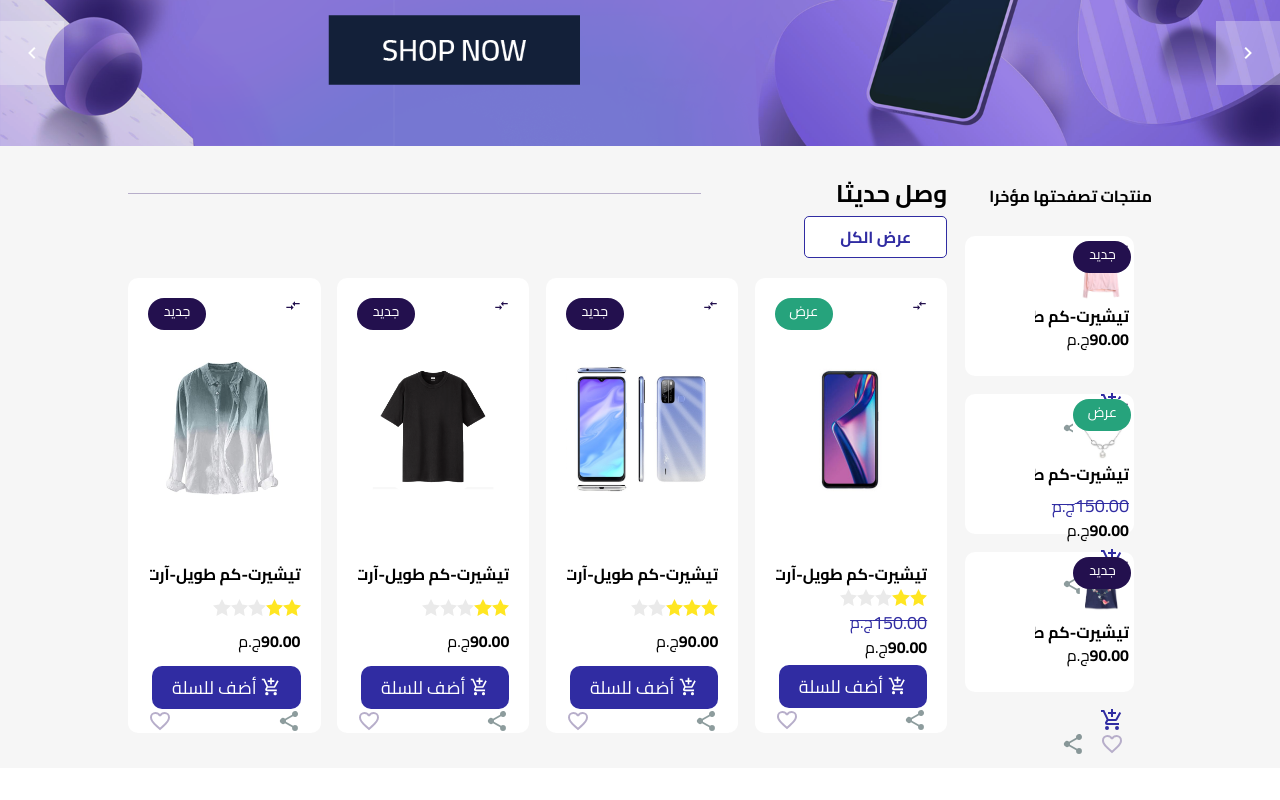
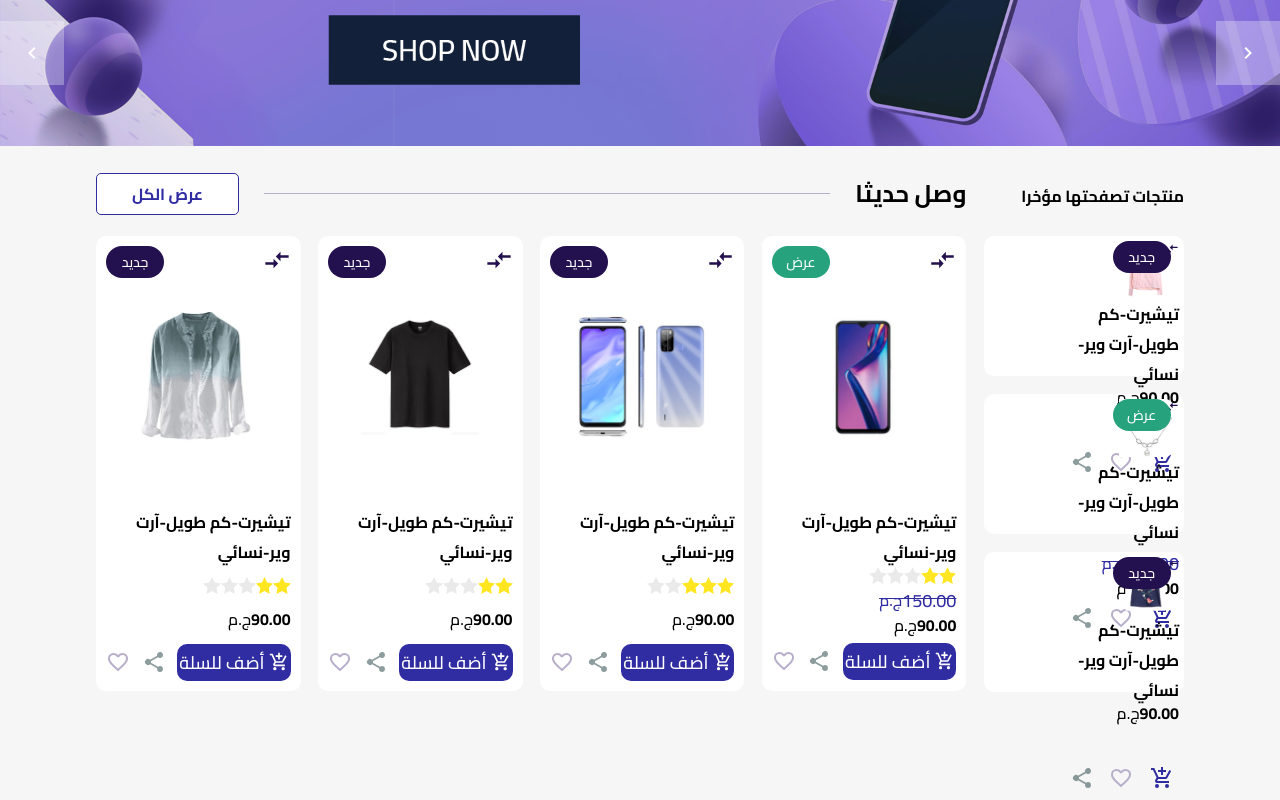
Before and after one commit to omniaa7med/K-Shop, an Angular app: page / in a window 1280 px wide. Shown: the part 291-1091 px from the top of the page. Before the commit the page ends 1059 px from the top, so only its background shows below. Built offline with nearby package versions, Linux system fonts and the light colour scheme.

Commit message:
'card product and home responsive'

```diff
--- a/src/_general.scss
+++ b/src/_general.scss
@@ -1,5 +1,5 @@
 @import "./variables";
-@import url("https://fonts.googleapis.com/css2?family=Cairo:wght@400;700&display=swap");
+@import url("https://fonts.googleapis.com/css2?family=Cairo:wght@500;700&display=swap");
 
 * {
   margin: 0;
@@ -32,7 +32,7 @@ h5 {
 
 body {
   font-family: "Cairo", sans-serif !important;
-
+  background-color: #f6f6f6;
   text-align: right;
   direction: rtl;
 }
@@ -81,12 +81,8 @@ input {
   line-height: 1;
 }
 
-// .margin-10 {
-//   margin-top: 10px;
-// }
-
 h4 {
-  width: 99%;
+  width: 100%;
   white-space: nowrap;
   overflow: hidden;
 }
@@ -94,7 +90,6 @@ h4 {
 .tooltip {
   position: relative;
   display: inline-block;
-  // border-bottom: 1px dotted black;
 }
 
 .tooltip .tooltiptext {
@@ -122,18 +117,28 @@ h4 {
 .social {
   padding: 0 5px;
 }
+
+// ----------------------------------------------------------
+//                 Media Query  600px and down              -
+// ----------------------------------------------------------
 @media screen and (max-width: 600px) {
   :root {
     width: auto;
     font-size: 12px !important;
   }
 }
-@media screen and (max-width: 786px) {
+// ----------------------------------------------------------
+//                 Media Query  768px and down              -
+// ----------------------------------------------------------
+@media screen and (max-width: 768px) {
   :root {
     width: auto;
     font-size: 14px;
   }
 }
+// ----------------------------------------------------------
+//                 Media Query  992px and up               -
+// ----------------------------------------------------------
 @media screen and (min-width: 992px) {
   :root {
     width: auto;
--- a/src/app/home/home.component.scss
+++ b/src/app/home/home.component.scss
@@ -1,21 +1,21 @@
 @import "../../general";
 
 // ----------------------------------------------------------
-//                         Slider                           -
+//                   Product List                           -
 // ----------------------------------------------------------
 .product-List {
   background-color: $back-ground;
   padding: 25px 0;
 
   &__container {
-    width: 80%;
+    width: 85%;
     margin: 0 auto;
     align-items: baseline;
 
-
     &-visited {
       width: 20%;
-      &_list{
+
+      &_list {
         margin-top: 25px;
       }
     }
@@ -47,40 +47,215 @@
           background: $white;
           font-family: "Cairo", sans-serif;
         }
-
       }
 
       &_list {
         justify-content: space-between;
         margin-top: 10px;
+
         .product {
           width: 23.5%;
           margin: 10px 0;
         }
       }
-
     }
   }
 }
 
+// ----------------------------------------------------------
+//                 Media Query  500px and down              -
+// ----------------------------------------------------------
+@media screen and (max-width: 500px) {
+  .product-List {
+    &__container {
+      justify-content: center;
 
+      &-all {
+        &_header {
+          .divider {
+            display: none;
+          }
+        }
 
-// ----------------------------------------------------------
-//                 Media Query  400px and down              -
-// ----------------------------------------------------------
-@media screen and (max-width: 599px) {}
+        &_list {
+          .product {
+            width: 100% !important;
+          }
+        }
+      }
+    }
+  }
+}
 
 // ----------------------------------------------------------
 //                 Media Query  600px and down              -
 // ----------------------------------------------------------
-@media screen and (min-width: 600px) {}
+@media screen and (max-width: 768px) {
+  .product-List {
+    &__container {
+      &-visited {
+        width: 100%;
+        margin-top: 10px;
+        order: 1;
+      }
+
+      &-all {
+        width: 100%;
+        order: 0;
+
+        &_header {
+          .divider {
+            width: 60%;
+          }
+
+          button {
+            padding: 5px 10px;
+          }
+        }
+
+        &_list {
+          .product {
+            width: 49%;
+          }
+        }
+      }
+    }
+  }
+}
 
 // ----------------------------------------------------------
 //                 Media Query  768px and up                -
 // ----------------------------------------------------------
-@media screen and (min-width: 768px) {}
+@media screen and (min-width: 768px) {
+  .product-List {
+    &__container {
+      &-visited {
+        width: 100%;
+        text-align: right;
+        order: 1;
+      }
+
+      &-all {
+        width: 100%;
+        order: 0;
+
+        &_header {
+          .divider {
+            width: 65%;
+          }
+
+          button {
+            padding: 5px 10px;
+          }
+        }
+
+        &_list {
+          .product {
+            width: 49%;
+          }
+        }
+      }
+    }
+  }
+}
 
 // ----------------------------------------------------------
 //                 Media Query  992px and up                -
 // ----------------------------------------------------------
-@media screen and (min-width: 992px) {}
+@media screen and (min-width: 992px) {
+  .product-List {
+    &__container {
+      &-visited {
+        width: 100%;
+        order: 1;
+
+        &_list {
+          margin-top: 25px;
+        }
+      }
+
+      &-all {
+        width: 100%;
+        order: 0;
+
+        &_header {
+          align-items: center;
+          justify-content: space-between;
+
+          .divider {
+            width: 65%;
+          }
+
+          button {
+            padding: 5px 35px;
+          }
+        }
+
+        &_list {
+          margin-top: 10px;
+
+          .product {
+            width: 32%;
+          }
+        }
+      }
+    }
+  }
+}
+
+// ----------------------------------------------------------
+//                 Media Query  1200px and up                -
+// ----------------------------------------------------------
+@media screen and (min-width: 1200px) {
+  .product-List {
+    &__container {
+      &-visited {
+        width: 20%;
+        order: 0;
+      }
+
+      &-all {
+        width: 80%;
+        order: 1;
+
+        &_header {
+          align-items: center;
+          justify-content: space-between;
+
+          .divider {
+            width: 65%;
+          }
+
+          button {
+            padding: 5px 35px;
+          }
+        }
+
+        &_list {
+          margin-top: 10px;
+
+          .product {
+            width: 23.5%;
+          }
+        }
+      }
+    }
+  }
+}
+
+// ----------------------------------------------------------
+//                 Media Query  1500px and up                -
+// ----------------------------------------------------------
+@media screen and (min-width: 1500px) {
+  .product-List {
+    &__container {
+      &-all {
+        &_header {
+          .divider {
+            width: 70%;
+          }
+        }
+      }
+    }
+  }
+}
--- a/src/app/product-card/product-card.component.html
+++ b/src/app/product-card/product-card.component.html
@@ -41,23 +41,26 @@
       class="product__container-content-action d-flex"
       [ngClass]="{ 'margin-10': product?.offer }"
     >
-      <button class="addCartBtn" *ngIf="product" (click)="addTocart(product)">
+      <button
+        class="addCartBtn"
+        *ngIf="product"
+        (click)="addTocart(product)"
+        title="أضف للسلة"
+      >
         <figure>
           <img
             src="../../assets/img/add_shopping_white18dp.svg"
             alt="addToCart"
+            title="أضف للسلة"
           />
         </figure>
-        أضف للسلة
+        <span> أضف للسلة </span>
       </button>
 
-      <button type="button" class="shareBtn tooltip" title="shareBtn">
+      <a class="shareBtn tooltip" title="shareBtn">
         <ul class="tooltiptext">
           <li class="social">
-            <a
-              href="https://facebook.com"
-              title="فيس بوك"  target="_blank"
-            >
+            <a href="https://facebook.com" title="فيس بوك" target="_blank">
               <img
                 src="../../assets/img/social/facebook.png"
                 alt="facebook"
@@ -66,10 +69,7 @@
             </a>
           </li>
           <li class="social">
-            <a
-              href="https://www.messenger.com"
-              title="ماسنجير"  target="_blank"
-            >
+            <a href="https://www.messenger.com" title="ماسنجير" target="_blank">
               <img
                 src="../../assets/img/social/messenger.png"
                 alt="messenger"
@@ -78,7 +78,7 @@
             </a>
           </li>
           <li class="social">
-            <a href="https://gmail.com"  target="_blank">
+            <a href="https://gmail.com" target="_blank">
               <img
                 src="../../assets/img/social/gmail.png"
                 alt="gmail"
@@ -87,7 +87,7 @@
             </a>
           </li>
           <li class="social">
-            <a href="https://web.whatsapp.com"  target="_blank" >
+            <a href="https://web.whatsapp.com" target="_blank">
               <img
                 src="../../assets/img/social/whatsapp.png"
                 alt="whatsapp"
@@ -96,7 +96,7 @@
             </a>
           </li>
           <li class="social">
-            <a href="https://www.linkedin.com/" target="_blank" >
+            <a href="https://www.linkedin.com/" target="_blank">
               <img
                 src="../../assets/img/social/linkedin.png"
                 alt="linkedin"
@@ -106,7 +106,7 @@
           </li>
         </ul>
         <img src="../../assets/img/share-24px.svg" alt="shareProduct" />
-      </button>
+      </a>
       <button class="favBtn" (click)="addFavProduct()">
         <img [src]="favIcon" alt="favProduct" />
       </button>
--- a/src/app/product-card/product-card.component.scss
+++ b/src/app/product-card/product-card.component.scss
@@ -14,18 +14,15 @@
   // ----------------------------------------------------------
   &-header {
     position: relative;
-    position: relative;
     height: 261px;
     display: flex;
     justify-content: center;
     align-items: center;
-    // .productImage {
-    //   height: 213.2px;
-    //   object-fit: contain;
-    // }
+
     figure {
       width: 100%;
     }
+
     // ----------------------------------------------------------
     //                Product Header Action                     -
     // ----------------------------------------------------------
@@ -34,7 +31,7 @@
       border: none;
       background-color: transparent;
       position: absolute;
-      top: 0;
+      top: 5px;
       width: 10%;
       left: 0;
       right: 0;
@@ -43,6 +40,7 @@
     .offer {
       display: flex;
       justify-content: center;
+      align-items: center;
       position: absolute;
       top: 0;
       left: 0;
@@ -58,6 +56,7 @@
     .new {
       display: flex;
       justify-content: center;
+      align-items: center;
       background: $primary-accent;
     }
   }
@@ -111,3 +110,184 @@
     }
   }
 }
+
+// ----------------------------------------------------------
+//                 Media Query  500px and down              -
+// ----------------------------------------------------------
+@media screen and (max-width: 500px) {
+  .product__container {
+    padding: 20px !important;
+
+    &-header {
+      figure {
+        width: 80% !important;
+      }
+    }
+
+    &-content {
+      .offer {
+        margin: 5px 0;
+      }
+
+      &-action {
+        margin: 30px 0;
+
+        .addCartBtn {
+          justify-content: center;
+
+          figure {
+            width: 100%;
+          }
+
+          span {
+            display: none;
+          }
+        }
+
+        .tooltiptext {
+          width: 150px;
+        }
+      }
+    }
+  }
+}
+
+// ----------------------------------------------------------
+//                 Media Query  768px and down                -
+// ----------------------------------------------------------
+@media screen and (max-width: 768px) {
+  .product__container {
+    padding: 20px 10px;
+
+    &-header {
+      figure {
+        width: 100%;
+      }
+
+      .offer {
+        width: 40px;
+        height: 20px;
+      }
+
+      .compare {
+        top: 0;
+        width: 10%;
+      }
+    }
+
+    &-content {
+      .offer {
+        margin: 0;
+      }
+
+      &-action {
+        margin: 20px 0;
+
+        .tooltiptext {
+          width: 150px;
+        }
+      }
+    }
+  }
+}
+
+// ----------------------------------------------------------
+//                 Media Query  768px and up                -
+// ----------------------------------------------------------
+@media screen and (min-width: 768px) {
+  .product__container {
+    padding: 20px 10px;
+
+    &-header {
+      figure {
+        width: 80%;
+      }
+
+      .compare {
+        top: 0;
+      }
+    }
+
+    &-content {
+      .offer {
+        margin: 0;
+      }
+
+      &-action {
+        margin: 20px 0;
+
+        .tooltiptext {
+          width: 150px;
+        }
+      }
+    }
+  }
+}
+
+// ----------------------------------------------------------
+//                 Media Query  1200px and up                -
+// ----------------------------------------------------------
+@media screen and (min-width: 1200px) {
+  .product__container {
+    padding: 10px;
+
+    &-header {
+      figure {
+        width: 80%;
+      }
+
+      .compare {
+        top: 0;
+        width: 15%;
+      }
+    }
+
+    &-content {
+      h4 {
+        overflow: visible;
+        white-space: normal;
+      }
+      .offer {
+        margin: 0;
+      }
+
+      &-action {
+        .addCartBtn {
+          padding: 2px;
+        }
+
+        margin: 10px 0;
+
+        .tooltiptext {
+          width: 150px;
+        }
+      }
+    }
+  }
+}
+
+// ----------------------------------------------------------
+//                 Media Query  1500px and up                -
+// ----------------------------------------------------------
+@media screen and (min-width: 1500px) {
+  .product__container {
+    padding: 20px 10px;
+
+    &-content {
+      h4 {
+        overflow: hidden;
+        white-space: nowrap;
+      }
+
+      &-action {
+        .addCartBtn {
+          padding: 5px 20px;
+        }
+
+        .tooltiptext {
+          width: 200px;
+        }
+      }
+    }
+  }
+}
--- a/src/app/visit-product-card/visit-product-card.component.scss
+++ b/src/app/visit-product-card/visit-product-card.component.scss
@@ -5,7 +5,7 @@
 // ----------------------------------------------------------
 .product__container {
   padding: 5px;
-  margin: 18px;
+  margin: 18px 0 18px 18px;
   justify-content: space-between;
   height: 140px;
   // ----------------------------------------------------------
@@ -24,6 +24,9 @@
   // ----------------------------------------------------------
   &-content {
     width: 60%;
+    h4 {
+      width: 90%;
+    }
     // --------------------------------------------------------
     //         Product Card Visited Content Action            -
     // --------------------------------------------------------
@@ -36,37 +39,95 @@
 }
 
 .margin-15 {
-  margin: 45px 5px 10px;}
+  margin: 45px 5px 10px;
+}
 
-.margin-10{
+.margin-10 {
   margin: 0 0 10px 0;
   line-height: 1;
 }
-.margin-top{
+.margin-top {
   margin-top: 10px;
   line-height: 1;
 }
 
 // ----------------------------------------------------------
-//                 Media Query  400px and down              -
+//                 Media Query  500px and down              -
 // ----------------------------------------------------------
-@media screen and (max-width: 599px) {
+@media screen and (max-width: 500px) {
+  .product__container {
+    margin: 18px 0;
+
+    &-header {
+      .offer {
+        margin: 15px 0;
+      }
+      figure{
+        width: 70%;
+      }
+    }
+
+    &-content {
+      .offer {
+        margin: 5px 0;
+      }
+
+      &-action {
+        margin: 30px 0;
+
+        .addCartBtn {
+          justify-content: center;
+          padding: 5px;
+
+          figure {
+            width: 100%;
+          }
+
+          span {
+            display: none;
+          }
+        }
+
+        .tooltiptext {
+          width: 150px;
+        }
+      }
+    }
+  }
 }
 
 // ----------------------------------------------------------
-//                 Media Query  600px and down              -
+//                 Media Query  500px and down              -
 // ----------------------------------------------------------
-@media screen and (min-width: 600px) {
+@media screen and (max-width: 768px)  {
+  .product__container {
+    margin: 18px 0;
+     &-header {
+      width: 20%;
+      height: auto;
+      margin: 0;
+      figure{
+        width: 70%;
+      }
+      .compare {
+        width: 25%;
+      }
+    }
+
+    &-content {
+      width: 80%;
+      h4 {
+        width: 90%;
+      }
+      &-action {
+        .favBtn {
+          margin-left: 15px;
+        }
+      }
+    }
+  }
 }
 
 // ----------------------------------------------------------
-//                 Media Query  768px and up                -
+//                 Media Query  500px and down              -
 // ----------------------------------------------------------
-@media screen and (min-width: 768px) {
-}
-
-// ----------------------------------------------------------
-//                 Media Query  992px and up                -
-// ----------------------------------------------------------
-@media screen and (min-width: 992px) {
-}
```
Also changed, not shown: src/app/home-slider/home-slider.component.scss (+1 -29 lines), src/app/navbar/navbar.component.html (+5 -4 lines), src/app/navbar/navbar.component.scss (+6 -5 lines), 1 other file (tests, documents, lock files or other folders).
